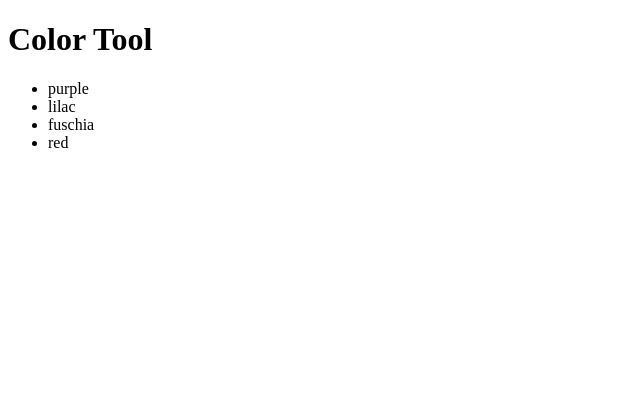
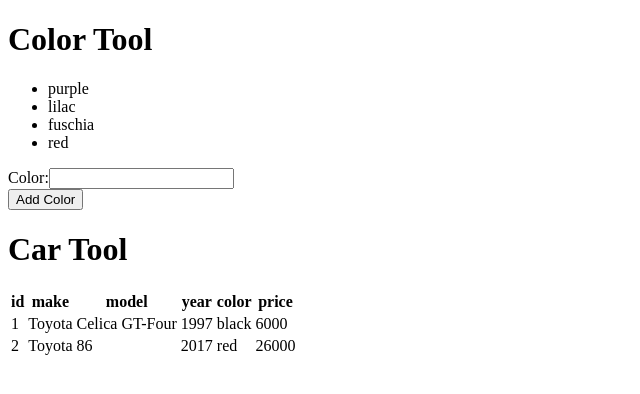
Before and after one commit to HBaguinon/angular-demo-app, an Angular app: page / in a window 1280 px wide. Shown: the top 394 px of the page, without its empty margins (0-640 px from the left). Built offline with nearby package versions, Linux system fonts and the light colour scheme.

Commit message:
added color form

```diff
--- a/src/app/app.component.html
+++ b/src/app/app.component.html
@@ -1 +1,2 @@
 <app-color-home></app-color-home>
+<app-car-home></app-car-home>
--- a/src/app/app.module.ts
+++ b/src/app/app.module.ts
@@ -1,6 +1,7 @@
 import { BrowserModule } from '@angular/platform-browser';
 import { NgModule } from '@angular/core';
 
+import { CarToolModule } from './car-tool/car-tool.module';
 import { ColorToolModule } from './color-tool/color-tool.module';
 import { AppComponent } from './app.component';
 
@@ -9,7 +10,7 @@
     AppComponent
   ],
   imports: [
-    BrowserModule, ColorToolModule,
+    BrowserModule, ColorToolModule, CarToolModule
   ],
   providers: [],
   bootstrap: [AppComponent]
--- a/src/app/color-tool/components/color-home/color-home.component.html
+++ b/src/app/color-tool/components/color-home/color-home.component.html
@@ -6,3 +6,12 @@
     {{color}}
   </li>
 </ul>
+<form [formGroup]="colorForm">
+  <div>
+    <label for="color-input">Color:</label>
+    <input type="text" id="color-input"
+      formControlName="color" />
+  </div>
+  <button type="button" (click)="addColor()">
+    Add Color</button>
+</form>
--- a/src/app/color-tool/components/color-home/color-home.component.ts
+++ b/src/app/color-tool/components/color-home/color-home.component.ts
@@ -1,4 +1,5 @@
 import { Component, OnInit } from '@angular/core';
+import { FormGroup, FormBuilder } from '@angular/forms';
 
 @Component({
   selector: 'app-color-home',
@@ -11,9 +12,43 @@
 
   colors = ['purple', 'lilac', 'fuschia', 'red'];
 
-  constructor() { }
+  colorForm: FormGroup;
+
+  // traditionally you would do
+  // private fb: Formbuilder;
+  // constructor(fb: FormBuilder) {
+  //   this.fb = fb;
+  // }
+  // Note: the only time you need to do this is if you need to type more
+
+  constructor(private fb: FormBuilder) { } // check traditionally above^
 
   ngOnInit(): void {
+
+    this.colorForm = this.fb.group({
+      color: '',
+    });
+  }
+
+  addColor() {
+
+    this.colors = this.colors.concat(this.colorForm.value.color);
+
+    this.colorForm.reset();
+
+    // an old way to do this is:
+    // this.colors.push(this.colorForm.value.color);
+    // you don't want to do this because it will mutate the array object
+    // instead, use cat
+    // this Angular application is different from a traditional webapp which hits a server
+    // this one is more like a desktop application which loads locally in memory
+    // Single most important concept in UI Design (BEST PRACTICE):
+    // Model --> UI (DOM)
+    // All changes to UI are a result of a Model change
+    // JQuery violates this pattern. It should change the Model first, before DOM change
+    // If Model is mutated, how do you know it changed without inspecting the whole thing?
+    // This is inefficient which is why it should not be mutated.
+    // Should produce new Car Array with a new car added to the end. "Change Detection on Push"
   }
 
 }
```
Also changed, not shown: src/app/color-tool/color-tool.module.ts (+4 -3 lines).
